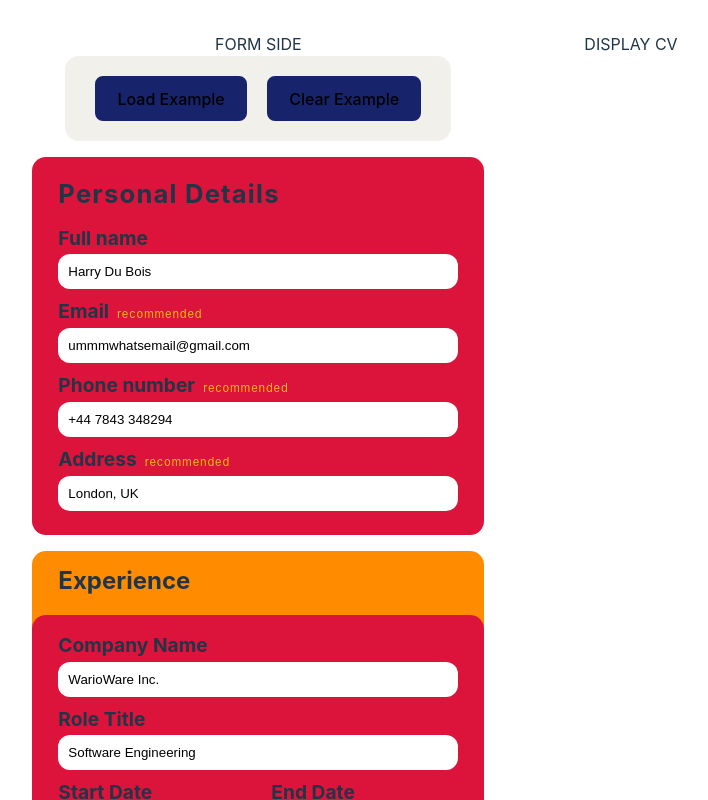
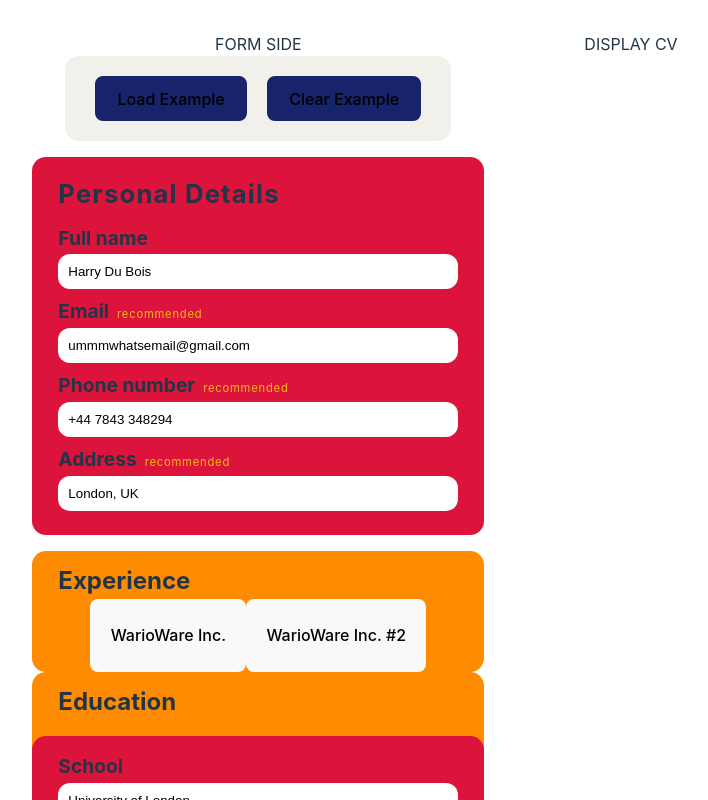
Before and after one commit to JHoldsworth23/cv-maker, a React (Vite) app: page / in a window 1280 px wide. Shown: the top 800 px of the page, without its empty margins (285-993 px from the left). Built offline with nearby package versions, Linux system fonts and the light colour scheme.

Commit message:
add collapsed form component in the map iteration method

```diff
--- a/src/components/display-form.jsx
+++ b/src/components/display-form.jsx
@@ -1,8 +1,12 @@
 /* eslint-disable react/prop-types */
+import CollapsedForm from "./collapsed-form";
+
 export default function DisplayForm({ forms, Component, onChange }) {
     return (
         <>
             {forms.map(form =>
+                form.isCollapsed ?
+                <CollapsedForm key={form.id} id={form.id} title={form["companyName"]}  /> :
                 <Component key={form.id} form={form} onChange={onChange} />
             )}
         </>
```
